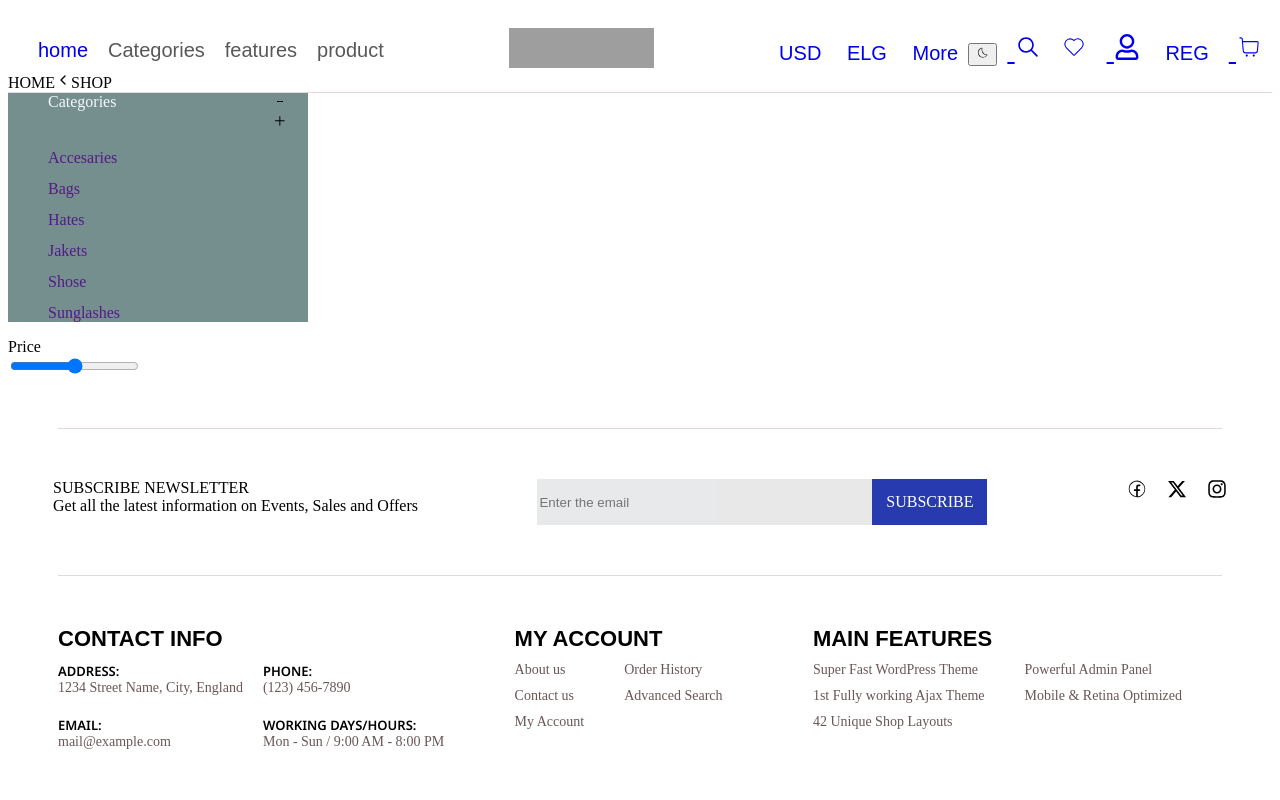
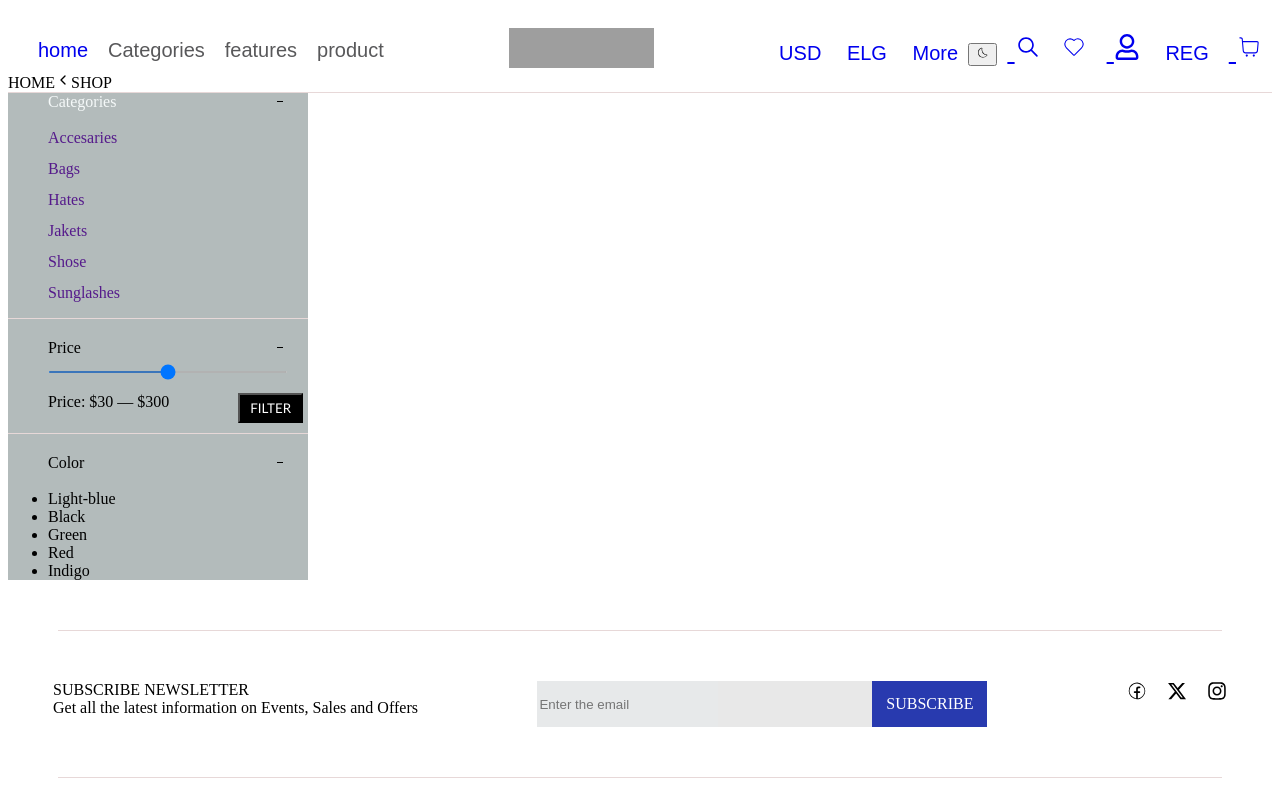
Before and after one commit to 6261vishnumahor/react, a React (Vite) app in the folder first_react/forthapp/: page /ShopNow in a window 1280 px wide. Shown: the top 800 px of the page. Built offline with nearby package versions, Linux system fonts and the light colour scheme; grey boxes are pictures that could not be loaded; a web font is replaced by a local one.

Commit message:
add files

```diff
--- a/first_react/forthapp/src/nextfiles/shopNow.jsx
+++ b/first_react/forthapp/src/nextfiles/shopNow.jsx
@@ -3,13 +3,16 @@ import { GoPlus } from "react-icons/go";
 import { VscDash } from "react-icons/vsc";
 import "./shopnow.css"
 import { useState } from "react";
+import { BsDisplay } from "react-icons/bs";
 const Shopnow = () => {
-    const [v, setV] = useState("block")
+    const [v, setV] = useState(0)
+    const [s, setS] = useState(0)
+
     const plus = () => {
-        setV("none")
+        setV(v+1)
     }
-    const plus1=()=>{
-        setV("block")
+    const plus1 = () => {
+        setS(s+1)
     }
     return (
         <>
@@ -21,14 +24,17 @@ const Shopnow = () => {
 
                     <div ><a href="#">Categories</a></div>
                     <div>
-                     <div onClick={plus}><VscDash /></div>
-                     <div onClick={plus1} style={{display:setV}}> <GoPlus /></div>
+                        <div>
+                            {(v%2==0)? <div onClick={plus}><VscDash /></div>:<div onClick={plus}><GoPlus /></div>}
+                        </div>
+                        {/* <div onClick={plus}><VscDash /></div>
+                        <div onClick={plus1} style={{ display: setV }}> <GoPlus /></div> */}
                     </div>
 
                 </div>
 
-<div onClick={plus1}>
-                <ul onClick={plus} style={{display:v}}>
+                <div>
+                 {(v%2==0)?<ul onClick={plus} className="v8">
                         <li className="v3"><a href="">Accesaries</a></li>
                         <li className="v3"><a href="">Bags</a></li>
                         <li className="v3"><a href="">Hates</a></li>
@@ -36,15 +42,38 @@ const Shopnow = () => {
                         <li className="v3"><a href="">Shose</a></li>
                         <li className="v3"><a href="">Sunglashes</a></li>
 
-                </ul>
+                    </ul>: <div onClick={plus}> </div>}
                 </div>
-        </section >
+
             <div id="v2"></div>
+           <div className="v5">
             <div>Price</div>
-        <div>
+            {(s%2==0)? <div onClick={plus1}><VscDash /></div>:<div onClick={plus1}><GoPlus /></div>}
+            </div>
+            <div className="v6">
                 <input type="range" name="range" />
             </div>
+            {(s%2==0)?
+            <div className="v7">
+                <div>
+                    Price: $30 — $300
+                </div>
+                <button>FILTER</button>
+            </div>: <div onClick={plus1}> </div>}
 
+            <div id="v2"></div>
+            <div className="v5">
+                <div>Color</div>
+            {(s%2==0)? <div onClick={plus1}><VscDash /></div>:<div onClick={plus1}><GoPlus /></div>}
+            </div>
+           <ul className="v9">
+            <li id="v10">Light-blue</li>
+            <li> Black</li>
+            <li> Green</li>
+            <li>Red</li>
+            <li>Indigo</li>
+           </ul>
+            </section >
         </>
     )
 }
--- a/first_react/forthapp/src/nextfiles/shopnow.css
+++ b/first_react/forthapp/src/nextfiles/shopnow.css
@@ -6,15 +6,19 @@
 #v{
     border-bottom: 0.5px solid rgb(231, 216, 216);
 }
+#v2{
+    border-bottom: 1px solid rgb(231, 216, 216);
+    margin-bottom: 20px;
+}
 .v4{
     width: 300px;
-    background-color: rgb(117, 142, 142);
+    background-color: rgb(179, 187, 187);
 }
 .v4 ul .v3 a{
     text-decoration: none;
 
 }
-.v4 ul li{
+.v8  li{
     list-style-type: none;
     margin-top: 13px;
 }
@@ -27,3 +31,33 @@
     text-decoration: none;
     color: rgb(245, 249, 249);
 }
+.v6 input{
+    width:240px;
+    height: 2px;
+    margin: 5px 0px 10px 40px;
+}
+.v7{
+    display: flex;
+    justify-content: space-between;
+    margin: 10px 5px 10px 40px;
+}
+.v7 button{
+    font-size: 8;
+    font-family: 'Trebuchet MS', 'Lucida Sans Unicode', 'Lucida Grande', 'Lucida Sans', Arial, sans-serif;
+    background-color: black;
+    padding: 5px 10px 5px 10px ;
+    color: white;
+}
+.v7:hover{
+color: rgb(143, 131, 131);
+}
+.v7 button:hover {
+    background-color: antiquewhite;
+    color: black;
+ }
+ /* .v9 li{
+    list-style-type: none;
+ } */
+ #v10::before {
+   list-style-type:none ;
+ }
```
Lines whose indentation alone changed are shown as unchanged.
